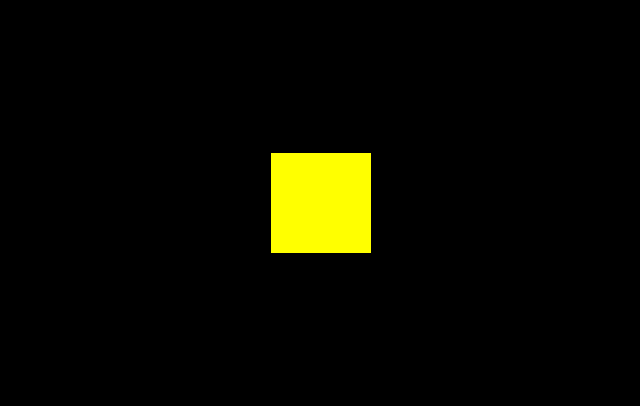
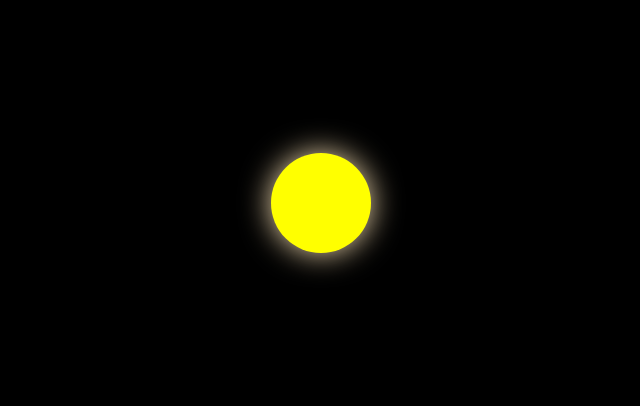
Before and after one commit to km-didarul/sundesign, a plain HTML site: page index.html in a window 1280 px wide. Shown: the part 197-603 px from the top of the page, without its empty margins (319-959 px from the left). Drawn offline with Linux system fonts and the light colour scheme.

Commit message:
added border radius& shadow

```diff
--- a/index.html
+++ b/index.html
@@ -27,6 +27,8 @@
             width: 10em;
             height: 10em;
             background-color: yellow;
+            border-radius: 50%;
+            box-shadow: 0 0 3em wheat;
         }
 
     </style>
```
